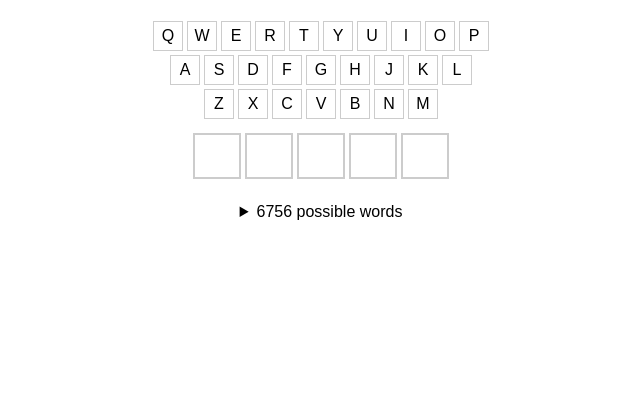
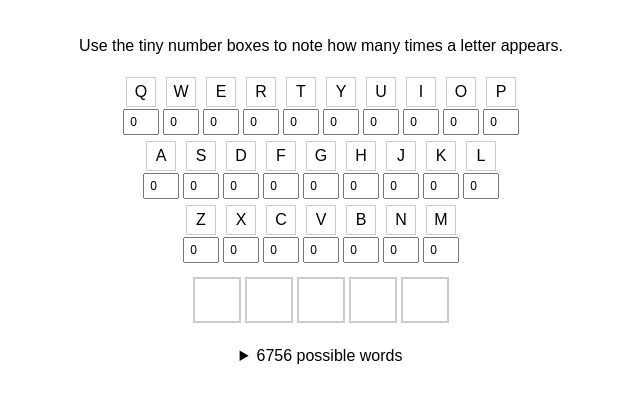
Before and after one commit to hoelzro/wordle-helper, a plain HTML site: page index.html in a window 1280 px wide. Shown: the part 89-488 px from the top of the page, without its empty margins (319-959 px from the left). Drawn offline with Linux system fonts and the light colour scheme.

Commit message:
Add letter count inputs

```diff
--- a/index.html
+++ b/index.html
@@ -8,6 +8,7 @@
 </head>
 <body>
     <h1>Wordle Helper</h1>
+    <p>Use the tiny number boxes to note how many times a letter appears.</p>
     <div id="letter-grid" class="letter-grid"></div>
     <div id="position-row" class="position-row">
         <input class="position-tile" type="text" id="pos0" maxlength="1" autocomplete="off" />
--- a/script.js
+++ b/script.js
@@ -1,6 +1,7 @@
 let WORDS = [];
 const KEYBOARD_ROWS = ['qwertyuiop', 'asdfghjkl', 'zxcvbnm'];
 const letterStates = {};
+const letterCounts = {};
 const tileElements = {};
 const popupLetterElements = {};
 let activeInput = null;
@@ -69,12 +70,34 @@ function createGrid() {
         rowDiv.className = 'letter-row';
         row.split('').forEach(letter => {
             letterStates[letter] = 'unknown';
+            letterCounts[letter] = 0;
+
+            const wrapper = document.createElement('div');
+            wrapper.className = 'tile-container';
+
             const div = document.createElement('div');
             div.className = 'tile';
             div.textContent = letter.toUpperCase();
             div.addEventListener('click', () => cycleState(letter));
-            rowDiv.appendChild(div);
+            wrapper.appendChild(div);
             tileElements[letter] = div;
+
+            const input = document.createElement('input');
+            input.type = 'number';
+            input.min = '0';
+            input.max = '5';
+            input.value = '0';
+            input.className = 'count-input';
+            input.addEventListener('input', () => {
+                letterCounts[letter] = parseInt(input.value, 10) || 0;
+                if (letterCounts[letter] > 0 && letterStates[letter] === 'unknown') {
+                    setState(letter, 'present');
+                }
+                filterWords();
+            });
+            wrapper.appendChild(input);
+
+            rowDiv.appendChild(wrapper);
         });
         grid.appendChild(rowDiv);
     });
@@ -138,6 +161,7 @@ function handlePositionInput(e) {
 function filterWords() {
     const present = Object.keys(letterStates).filter(l => letterStates[l] === 'present');
     const absent = Object.keys(letterStates).filter(l => letterStates[l] === 'absent');
+    const counts = { ...letterCounts };
     const positions = [];
     for (let i = 0; i < 5; i++) {
         const val = document.getElementById('pos' + i).value.toLowerCase().replace(/[^a-z]/g, '');
@@ -150,6 +174,12 @@ function filterWords() {
         }
         for (const p of present) {
             if (!word.includes(p)) return false;
+        }
+        for (const [ltr, cnt] of Object.entries(counts)) {
+            if (cnt > 0) {
+                const occurrences = word.split(ltr).length - 1;
+                if (occurrences !== cnt) return false;
+            }
         }
         for (let i = 0; i < 5; i++) {
             if (positions[i] && word[i] !== positions[i]) return false;
--- a/style.css
+++ b/style.css
@@ -44,6 +44,20 @@ body {
 .letter-row {
     display: flex;
     justify-content: center;
+}
+
+.tile-container {
+    display: flex;
+    flex-direction: column;
+    align-items: center;
+    margin: 2px;
+}
+
+.count-input {
+    width: 28px;
+    height: 20px;
+    font-size: 12px;
+    text-align: center;
 }
 
 .letter-grid .tile {
```
